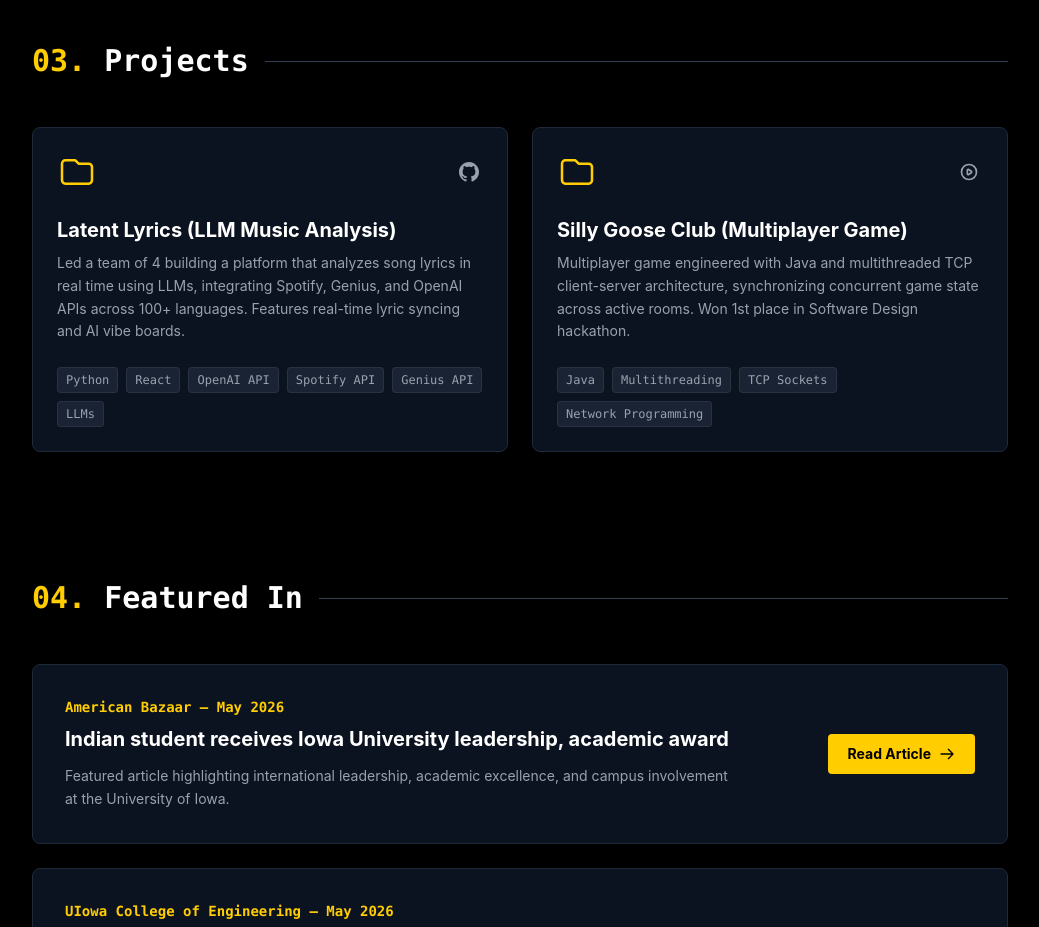
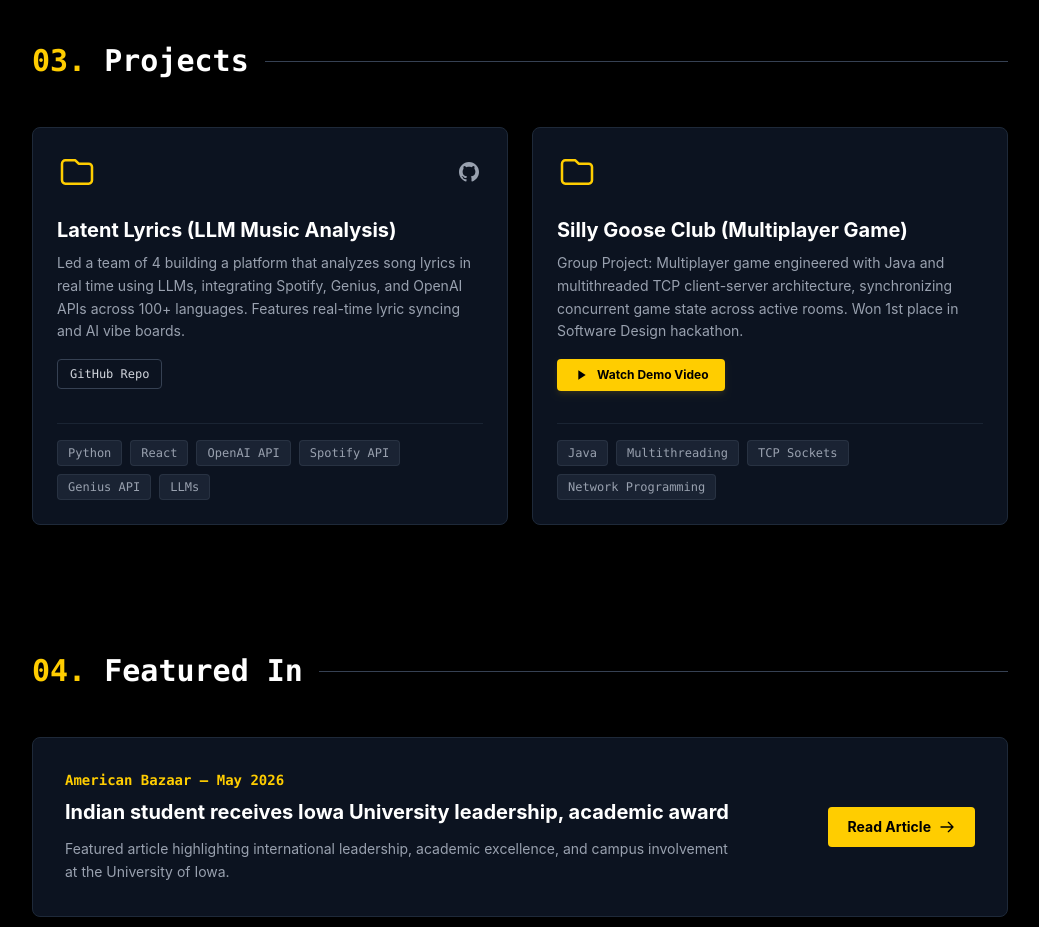
Before and after one commit to evasingh29/eva-portfolio, a Vue app: page / in a window 1280 px wide. Shown: the part 2660-3587 px from the top of the page, without its empty margins (120-1159 px from the left). Built offline with nearby package versions, Linux system fonts and the light colour scheme.

Commit message:
edited description and added a button to view the video

```diff
--- a/src/components/Projects.vue
+++ b/src/components/Projects.vue
@@ -12,15 +12,23 @@ import { projects } from '../data/projects.js'
     </div>
 
     <div class="grid md:grid-cols-2 gap-6">
-      <div v-for="project in projects" :key="project.id"
-           class="bg-gray-900/80 border border-gray-800 rounded-lg p-6 flex flex-col hover-lift relative group hover:border-iowa-gold/40 transition-all">
-
+      <div
+        v-for="project in projects"
+        :key="project.id"
+        class="bg-gray-900/80 border border-gray-800 rounded-lg p-6 flex flex-col hover-lift relative group hover:border-iowa-gold/50 transition-all justify-between"
+      >
+        <div>
+          <!-- Header with Folder icon & Top-right Action Icons -->
           <div class="flex justify-between items-center mb-6">
             <div class="text-iowa-gold">
-            <svg class="w-10 h-10" fill="none" stroke="currentColor" viewBox="0 0 24 24"><path stroke-linecap="round" stroke-linejoin="round" stroke-width="1.5" d="M3 7v10a2 2 0 002 2h14a2 2 0 002-2V9a2 2 0 00-2-2h-6l-2-2H5a2 2 0 00-2 2z"></path></svg>
+              <svg class="w-10 h-10" fill="none" stroke="currentColor" viewBox="0 0 24 24">
+                <path stroke-linecap="round" stroke-linejoin="round" stroke-width="1.5" d="M3 7v10a2 2 0 002 2h14a2 2 0 002-2V9a2 2 0 00-2-2h-6l-2-2H5a2 2 0 00-2 2z"></path>
+              </svg>
             </div>
+
             <div class="flex items-center gap-3">
-            <!-- GitHub Link -->
+
+              <!-- GitHub Icon -->
               <a
                 v-if="project.githubUrl"
                 :href="project.githubUrl"
@@ -30,23 +38,12 @@ import { projects } from '../data/projects.js'
                 title="View Source Code on GitHub"
                 aria-label="GitHub Repository"
               >
-              <svg class="w-5 h-5" fill="currentColor" viewBox="0 0 24 24"><path d="M12 0c-6.626 0-12 5.373-12 12 0 5.302 3.438 9.8 8.207 11.387.599.111.793-.261.793-.577v-2.234c-3.338.726-4.033-1.416-4.033-1.416-.546-1.387-1.333-1.756-1.333-1.756-1.089-.745.083-.729.083-.729 1.205.084 1.839 1.237 1.839 1.237 1.07 1.834 2.807 1.304 3.492.997.107-.775.418-1.305.762-1.604-2.665-.305-5.467-1.334-5.467-5.931 0-1.311.469-2.381 1.236-3.221-.124-.303-.535-1.524.117-3.176 0 0 1.008-.322 3.301 1.23.957-.266 1.983-.399 3.003-.404 1.02.005 2.047.138 3.006.404 2.291-1.552 3.297-1.23 3.297-1.23.653 1.653.242 2.874.118 3.176.77.84 1.235 1.911 1.235 3.221 0 4.609-2.807 5.624-5.479 5.921.43.372.823 1.102.823 2.222v3.293c0 .319.192.694.801.576 4.765-1.589 8.199-6.086 8.199-11.386 0-6.627-5.373-12-12-12z"/></svg>
+                <svg class="w-5 h-5" fill="currentColor" viewBox="0 0 24 24">
+                  <path d="M12 0c-6.626 0-12 5.373-12 12 0 5.302 3.438 9.8 8.207 11.387.599.111.793-.261.793-.577v-2.234c-3.338.726-4.033-1.416-4.033-1.416-.546-1.387-1.333-1.756-1.333-1.756-1.089-.745.083-.729.083-.729 1.205.084 1.839 1.237 1.839 1.237 1.07 1.834 2.807 1.304 3.492.997.107-.775.418-1.305.762-1.604-2.665-.305-5.467-1.334-5.467-5.931 0-1.311.469-2.381 1.236-3.221-.124-.303-.535-1.524.117-3.176 0 0 1.008-.322 3.301 1.23.957-.266 1.983-.399 3.003-.404 1.02.005 2.047.138 3.006.404 2.291-1.552 3.297-1.23 3.297-1.23.653 1.653.242 2.874.118 3.176.77.84 1.235 1.911 1.235 3.221 0 4.609-2.807 5.624-5.479 5.921.43.372.823 1.102.823 2.222v3.293c0 .319.192.694.801.576 4.765-1.589 8.199-6.086 8.199-11.386 0-6.627-5.373-12-12-12z"/>
+                </svg>
               </a>
 
-            <!-- Video Demo Link -->
-            <a
-              v-if="project.videoUrl"
-              :href="project.videoUrl"
-              target="_blank"
-              rel="noopener noreferrer"
-              class="text-gray-400 hover:text-iowa-gold transition-colors p-1"
-              title="Watch Demo Video"
-              aria-label="Demo Video"
-            >
-              <svg class="w-5 h-5" fill="none" stroke="currentColor" viewBox="0 0 24 24"><path stroke-linecap="round" stroke-linejoin="round" stroke-width="2" d="M14.752 11.168l-3.197-2.132A1 1 0 0010 9.87v4.263a1 1 0 001.555.832l3.197-2.132a1 1 0 000-1.664z"></path><path stroke-linecap="round" stroke-linejoin="round" stroke-width="2" d="M21 12a9 9 0 11-18 0 9 9 0 0118 0z"></path></svg>
-            </a>
-
-            <!-- Live Site Link -->
+              <!-- Live Site Icon -->
               <a
                 v-if="project.liveUrl"
                 :href="project.liveUrl"
@@ -56,16 +53,50 @@ import { projects } from '../data/projects.js'
                 title="View Live Site"
                 aria-label="Live Demo"
               >
-              <svg class="w-5 h-5" fill="none" stroke="currentColor" viewBox="0 0 24 24"><path stroke-linecap="round" stroke-linejoin="round" stroke-width="2" d="M10 6H6a2 2 0 00-2 2v10a2 2 0 002 2h10a2 2 0 002-2v-4M14 4h6m0 0v6m0-6L10 14"></path></svg>
+                <svg class="w-5 h-5" fill="none" stroke="currentColor" viewBox="0 0 24 24">
+                  <path stroke-linecap="round" stroke-linejoin="round" stroke-width="2" d="M10 6H6a2 2 0 00-2 2v10a2 2 0 002 2h10a2 2 0 002-2v-4M14 4h6m0 0v6m0-6L10 14"></path>
+                </svg>
               </a>
             </div>
           </div>
 
-        <h3 class="text-xl font-bold text-white mb-2 group-hover:text-iowa-gold transition-colors">{{ project.title }}</h3>
-        <p class="text-gray-400 text-sm flex-1 mb-6 leading-relaxed">{{ project.description }}</p>
+          <h3 class="text-xl font-bold text-white mb-2 group-hover:text-iowa-gold transition-colors">
+            {{ project.title }}
+          </h3>
+          <p class="text-gray-400 text-sm leading-relaxed mb-4">
+            {{ project.description }}
+          </p>
 
-        <ul class="flex flex-wrap gap-2 text-xs font-mono text-gray-500 mt-auto">
-          <li v-for="tech in project.technologies" :key="tech" class="bg-gray-800/80 px-2 py-1 rounded text-gray-400 border border-gray-700/50">
+          <!-- Prominent Call-to-Action Button for Videos / Links -->
+          <div class="flex flex-wrap gap-3 my-4">
+            <a
+              v-if="project.videoUrl"
+              :href="project.videoUrl"
+              target="_blank"
+              rel="noopener noreferrer"
+              class="inline-flex items-center gap-2 px-4 py-2 bg-iowa-gold text-black rounded font-bold text-xs hover:bg-yellow-400 transition-all shadow-md shadow-iowa-gold/10"
+            >
+              <svg class="w-4 h-4 fill-current" viewBox="0 0 24 24">
+                <path d="M8 5v14l11-7z"/>
+              </svg>
+              Watch Demo Video
+            </a>
+
+            <a
+              v-if="project.githubUrl"
+              :href="project.githubUrl"
+              target="_blank"
+              rel="noopener noreferrer"
+              class="inline-flex items-center gap-2 px-3 py-1.5 border border-gray-700 text-gray-300 rounded text-xs font-mono hover:border-iowa-gold hover:text-iowa-gold transition-all"
+            >
+              GitHub Repo
+            </a>
+          </div>
+        </div>
+
+        <!-- Technology tags at bottom of card -->
+        <ul class="flex flex-wrap gap-2 text-xs font-mono text-gray-500 mt-4 pt-4 border-t border-gray-800/80">
+          <li v-for="tech in project.technologies" :key="tech" class="bg-gray-800/80 px-2.5 py-1 rounded text-gray-400 border border-gray-700/50">
             {{ tech }}
           </li>
         </ul>
--- a/src/data/projects.js
+++ b/src/data/projects.js
@@ -12,7 +12,7 @@ export const projects = [
   {
     id: 2,
     title: 'Silly Goose Club (Multiplayer Game)',
-    description: 'Multiplayer game engineered with Java and multithreaded TCP client-server architecture, synchronizing concurrent game state across active rooms. Won 1st place in Software Design hackathon.',
+    description: 'Group Project: Multiplayer game engineered with Java and multithreaded TCP client-server architecture, synchronizing concurrent game state across active rooms. Won 1st place in Software Design hackathon.',
     technologies: ['Java', 'Multithreading', 'TCP Sockets', 'Network Programming'],
     githubUrl: '',
     liveUrl: '',
```
Lines whose indentation alone changed are shown as unchanged.
